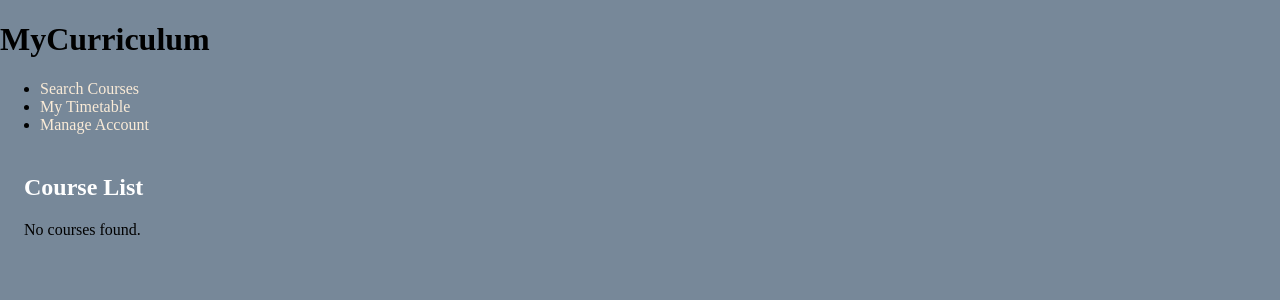
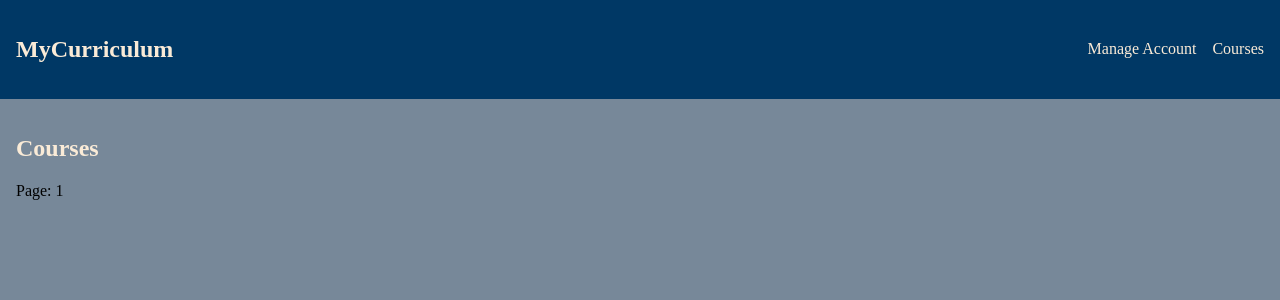
Before and after one commit to vyrzdev/WebAppDevelopment-MyCurriculum, a Django app: page /courses in a window 1280 px wide. Shown: the top 300 px of the page. Run offline with Django 4.2, Linux system fonts and the light colour scheme; the visitor is signed in with stand-in values (Sample User, id 1); data that the repository does not hold is empty.

Commit message:
Themed a ton of shit; Made stuff look gorgeous for production

```diff
--- a/MyCurriculum/views/courses.py
+++ b/MyCurriculum/views/courses.py
@@ -2,57 +2,103 @@ from django.shortcuts import render
 from django.http import HttpRequest, Http404, HttpResponseRedirect
 from django.views.decorators.http import require_http_methods
 from django.contrib.auth.decorators import login_required
-from ..models import Course, CourseAdministrator, CourseSession
+from ..models import Course, CourseAdministrator, CourseSession, UserCourseEnrollment
 from ..forms import ManageCourseForm, AddCourseSessionForm
 
 PER_PAGE = 20
 
 
+# DONE
 @require_http_methods(['GET'])
 def course_list_view(request: HttpRequest):
     # Get page number
     try:
-        page_number = int(request.GET.get('page', default=0))
+        page = int(request.GET.get('page', default=1))
     except ValueError:
-        page_number = 0
+        page = 1
 
-    # Build queryset.
-    courses = Course.objects.all()[(page_number*PER_PAGE):((page_number*PER_PAGE)+PER_PAGE)]
+    courses_query = Course.objects.order_by('course_code')
+
+    if courses_query.count() > (PER_PAGE*page):
+        next_page = page+1
+    else:
+        next_page = None
+
+    if page > 1:
+        previous_page = page-1
+    else:
+        previous_page = None
 
     return render(
         request,
-        'courses/list.html',
+        'main/course/list.html',
         context={
-            'courses': courses,
-            'next_page': page_number+1,
-            'prev_page': page_number-1
+            'courses': courses_query.all()[(page-1)*PER_PAGE:(page*PER_PAGE)],
+            'next_page': next_page,
+            'previous_page': previous_page,
+            'current_page': page
         }
     )
 
-
+# DONE
 @require_http_methods(['GET'])
 def course_view(request: HttpRequest, course_code: str):
-    # Get page number
+    # Get Page number from URL params
     try:
-        page_number = int(request.GET.get('page', default=0))
+        page = int(request.GET.get('page', default=1))
     except ValueError:
-        page_number = 0
+        page = 1
 
-    course_query = Course.objects.filter(pk=course_code)
+    # Get course, throw 404 if non existent
+    course_query = Course.objects.filter(
+        pk=course_code
+    )
     if not course_query.exists():
-        raise Http404("No course with that code!")
+        raise Http404()
 
     course = course_query.first()
+
+    if request.user.is_authenticated:
+        is_enrolled_in_course = UserCourseEnrollment.objects.filter(
+            course=course,
+            user=request.user
+        ).exists()
+
+        is_admin_of_course = CourseAdministrator.objects.filter(
+            course=course,
+            user=request.user
+        ).exists()
+    else:
+        is_enrolled_in_course = False
+        is_admin_of_course = False
 
     course_session_query = CourseSession.objects.filter(
         course=course
     ).order_by('start')
+
+    session_count = course_session_query.count()
+    if session_count > (PER_PAGE * page):
+        next_page = page+1
+    else:
+        next_page = None
+
+    if page > 1:
+        previous_page = page - 1
+    else:
+        previous_page = None
+
     return render(
         request,
-        'courses/view.html',
+        'main/course/view.html',
         context={
             'course': course,
-            'sessions': course_session_query.all()[(page_number*PER_PAGE):((page_number*PER_PAGE)+PER_PAGE)]
+            'user': request.user,
+            'is_enrolled_in_course': is_enrolled_in_course,
+            'is_admin_of_course': is_admin_of_course,
+            'sessions': course_session_query[((page-1)*PER_PAGE):(page*PER_PAGE)],
+            'next_page': next_page,
+            'previous_page': previous_page,
+            'current_page': page
         }
     )
 
--- a/static/css/main.css
+++ b/static/css/main.css
@@ -18,7 +18,6 @@ body {
 .right {
     display: flex;
     flex-direction: row;
-    width: 75%;
     justify-content: right;
     align-items: center;
     gap: 1em;
@@ -43,8 +42,52 @@ a:visited {
     color: antiquewhite;
 }
 
+h2 {
+    color: antiquewhite;
+}
 
+.course-card {
+    display: flex;
+    align-items: center;
+    justify-content: space-between;
+    background-color: antiquewhite;
+    padding: 0.5em;
+}
 
+.course-card-title {
+    color: black;
+}
+
+.course-card-right {
+    display: flex;
+    gap: 1em;
+}
+
+.course-card-link {
+    padding: 0.5em;
+    background-color: #003865;
+}
+
+form {
+    display: flex;
+    flex-direction: column;
+}
+
+.form-row {
+    display: flex;
+    flex-direction: row;
+    flex-wrap: wrap;
+    align-items: center;
+    gap: 0.5em;
+}
+
+.form-row-left {
+
+}
+
+.form-row-right {
+
+}
 
 
 
--- /dev/null
+++ b/templates/main/course/list.html
@@ -0,0 +1,49 @@
+{% extends 'main/base.html' %}
+{% load static %}
+<!--
+    Available vars:
+    courses <- (List[models.Course]) All Courses (paginated)
+    user <- (models.User) may be authenticated, may be anonymous
+    user.is_superuser <- (bool) Is Moderator
+    next_page <- next page int
+    previous_page <- previous page int
+    current_page <- current page int
+-->
+
+{% block head_block %}
+    <title>Courses</title>
+    <style>
+        .course-list-main {
+            padding: 1em;
+        }
+    </style>
+{% endblock %}
+
+{% block body_block %}
+    <div class="course-list-main">
+        <h2>Courses</h2>
+        <div class="course-list">
+            {% for course in courses %}
+                <div class="course-card">
+                    <div class="course-card-left">
+                        <p class="course-card-title">
+                            {{ course.course_code }} - {{ course.title }}
+                        </p>
+                    </div>
+                    <div class="course-card-right">
+                        <a href="/course/{{ course.course_code }}" class="course-card-link">View</a>
+                    </div>
+                </div>
+            {% endfor %}
+        </div>
+        <div class="course-list-nav">
+            {% if previous_page %}
+                <a href="/course/{{ course.course_code }}?page={{ previous_page }}" class="course-card-link">Previous Page</a>
+            {% endif %}
+            <p>Page: {{ current_page }}</p>
+            {% if next_page %}
+                <a href="/course/{{ course.course_code }}?page={{ next_page }}" class="course-card-link">Next Page</a>
+            {% endif %}
+        </div>
+    </div>
+{% endblock %}
```
Also changed, not shown: MyCurriculum/views/account.py (+13 -8 lines), templates/main/account/manage.html (added, +41 -0 lines), templates/main/course/view.html (added, +102 -0 lines), templates/main/homepage.html (+21 -3 lines), templates/main/course/manage.html (added).
